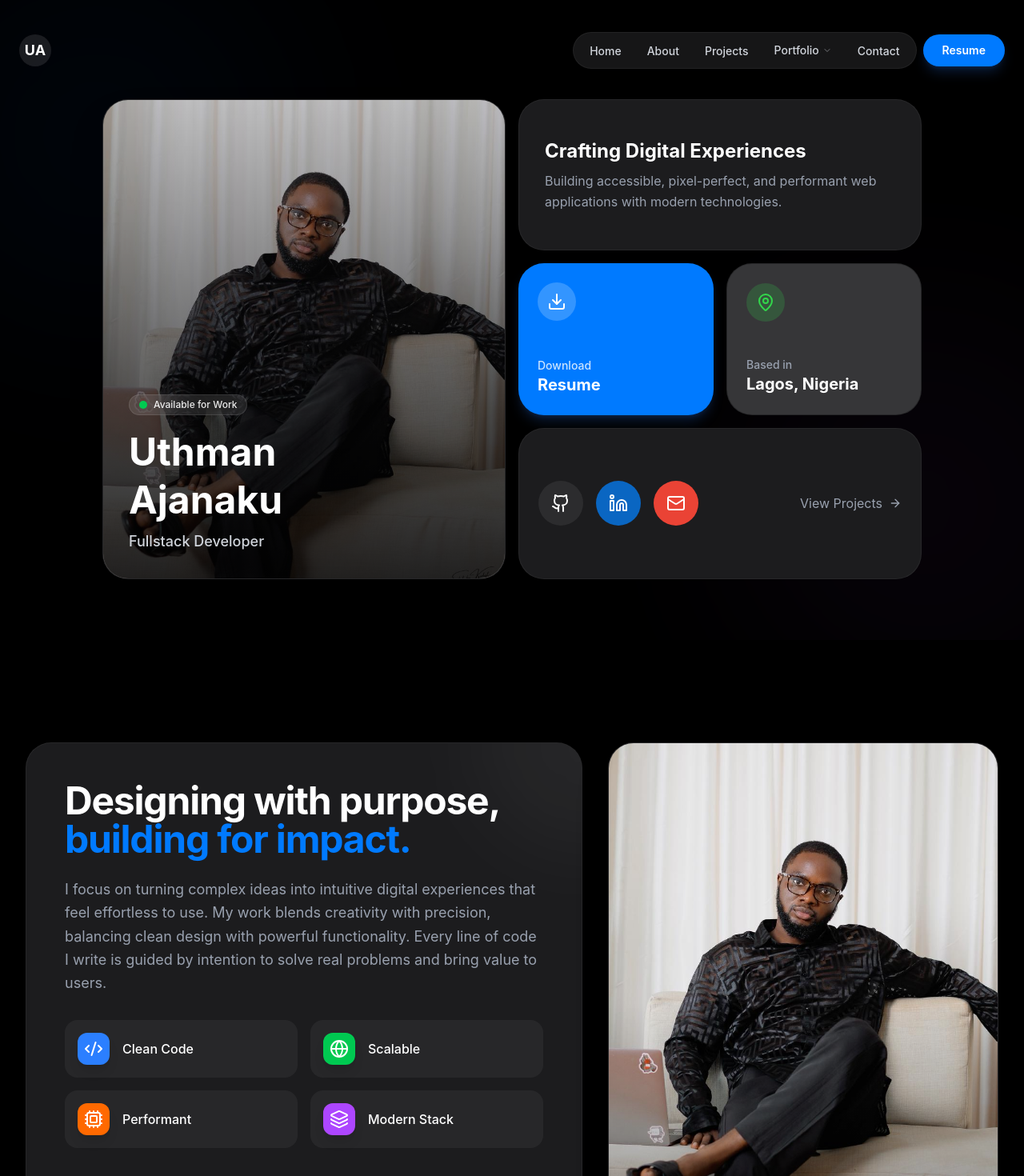
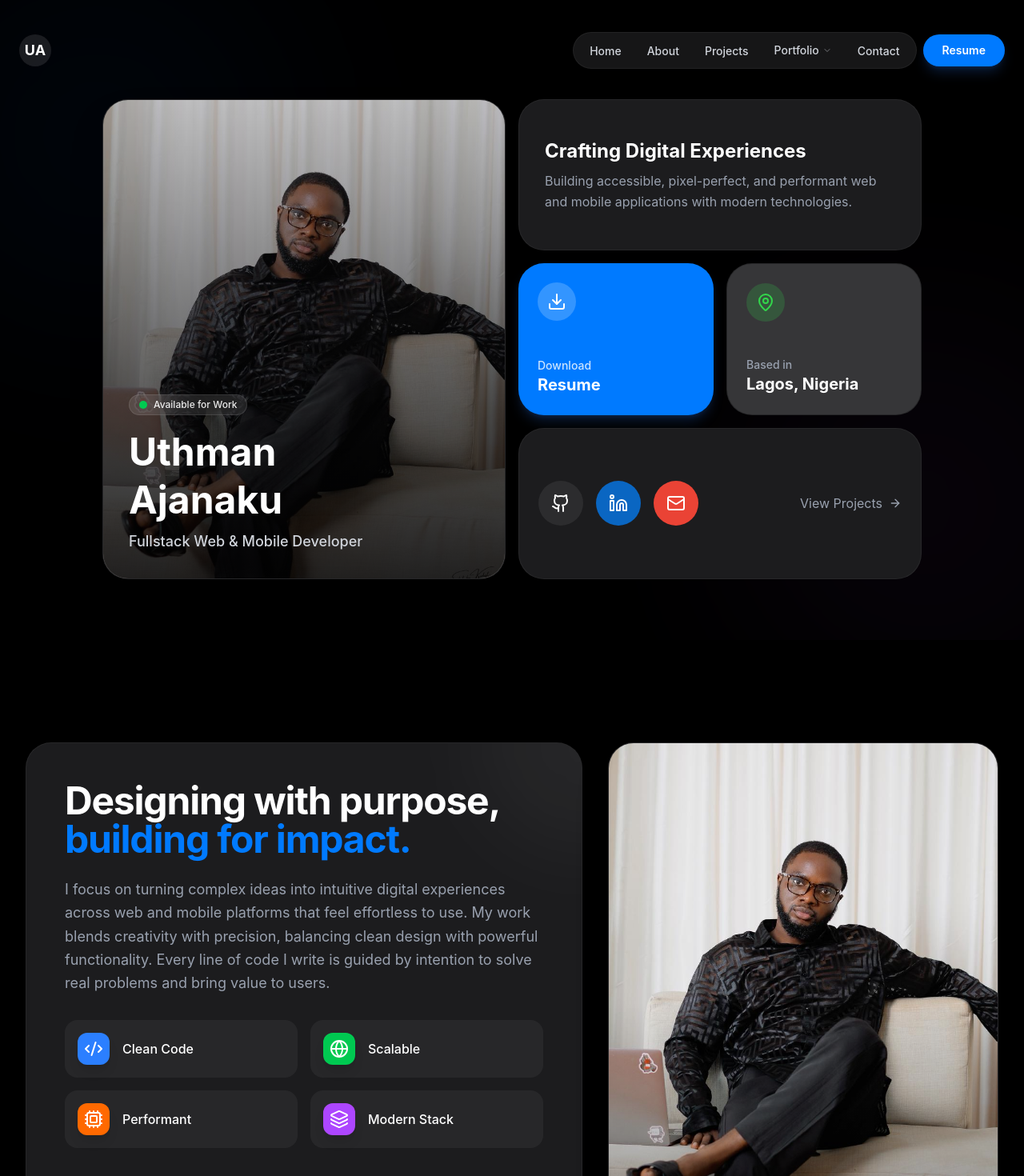
Before and after one commit to uthybuilds/portfolio, a React (Vite) app: page / in a window 1280 px wide. Shown: the top 1470 px of the page at 80% size. Built offline with nearby package versions, Linux system fonts and the light colour scheme; grey boxes are pictures that could not be loaded; a web font is replaced by a local one.

Commit message:
Update portfolio text to reflect Web & Mobile expertise

```diff
--- a/src/components/About.jsx
+++ b/src/components/About.jsx
@@ -75,10 +75,11 @@ const About = () => {
 
             <p className="text-gray-400 text-lg leading-relaxed font-normal mb-8">
               I focus on turning complex ideas into intuitive digital
-              experiences that feel effortless to use. My work blends creativity
-              with precision, balancing clean design with powerful
-              functionality. Every line of code I write is guided by intention
-              to solve real problems and bring value to users.
+              experiences across web and mobile platforms that feel effortless
+              to use. My work blends creativity with precision, balancing clean
+              design with powerful functionality. Every line of code I write is
+              guided by intention to solve real problems and bring value to
+              users.
             </p>
 
             <div className="grid grid-cols-1 sm:grid-cols-2 gap-4">
--- a/src/components/Hero.jsx
+++ b/src/components/Hero.jsx
@@ -1,6 +1,13 @@
 import { useEffect, useRef } from "react";
 import { gsap } from "gsap";
-import { ArrowRight, MapPin, Download, Github, Linkedin, Mail } from "lucide-react";
+import {
+  ArrowRight,
+  MapPin,
+  Download,
+  Github,
+  Linkedin,
+  Mail,
+} from "lucide-react";
 import ProfilePic from "../assets/profile.jpg";
 
 const Hero = () => {
@@ -19,7 +26,7 @@ const Hero = () => {
           stagger: 0.1,
           ease: "power3.out",
           delay: 0.2,
-        }
+        },
       );
     }, containerRef);
 
@@ -38,7 +45,6 @@ const Hero = () => {
       </div>
 
       <div className="w-full max-w-5xl mx-auto grid grid-cols-1 md:grid-cols-4 md:grid-rows-3 gap-4 h-auto md:h-[600px]">
-
         {/* 1. Main Profile Card (Large) */}
         <div className="bento-item col-span-1 md:col-span-2 md:row-span-3 bg-[#1c1c1e] rounded-[32px] p-8 relative overflow-hidden group border border-white/5 shadow-2xl">
           <div className="absolute inset-0 bg-gradient-to-b from-transparent to-black/80 z-10"></div>
@@ -53,12 +59,16 @@ const Hero = () => {
                 <span className="animate-ping absolute inline-flex h-full w-full rounded-full bg-green-400 opacity-75"></span>
                 <span className="relative inline-flex rounded-full h-2.5 w-2.5 bg-green-500"></span>
               </span>
-              <span className="text-xs font-medium text-white/90">Available for Work</span>
+              <span className="text-xs font-medium text-white/90">
+                Available for Work
+              </span>
             </div>
             <h1 className="text-4xl md:text-5xl font-bold text-white mb-2 leading-tight">
-              Uthman <br/> Ajanaku
+              Uthman <br /> Ajanaku
             </h1>
-            <p className="text-lg text-gray-300 font-medium">Fullstack Developer</p>
+            <p className="text-lg text-gray-300 font-medium">
+              Fullstack Web & Mobile Developer
+            </p>
           </div>
         </div>
 
@@ -68,7 +78,8 @@ const Hero = () => {
             Crafting Digital Experiences
           </h2>
           <p className="text-gray-400 leading-relaxed">
-            Building accessible, pixel-perfect, and performant web applications with modern technologies.
+            Building accessible, pixel-perfect, and performant web and mobile
+            applications with modern technologies.
           </p>
         </div>
 
@@ -82,7 +93,9 @@ const Hero = () => {
             <Download size={24} />
           </div>
           <div>
-            <span className="block text-white/80 text-sm font-medium">Download</span>
+            <span className="block text-white/80 text-sm font-medium">
+              Download
+            </span>
             <span className="block text-white text-xl font-bold">Resume</span>
           </div>
         </a>
@@ -90,34 +103,63 @@ const Hero = () => {
         {/* 4. Location (Square) */}
         <div className="bento-item col-span-1 md:col-span-1 md:row-span-1 bg-[#1c1c1e] rounded-[32px] p-6 flex flex-col justify-between items-start border border-white/5 relative overflow-hidden">
           {/* Abstract Map BG */}
-           <div className="absolute inset-0 opacity-20 grayscale" style={{backgroundImage: "url('https://api.mapbox.com/styles/v1/mapbox/dark-v10/static/3.3792,6.5244,12,0/300x300@2x?access_token=pk.eyJ1IjoidXdoeWJ1aWxkcyIsImEiOiJjbHZ1bnZ6MmEwMXZmMmpwZnY1ZTZ6bnFqIn0.X-S5qj5z4j5z4j5z4j5z4j')"}}></div>
+          <div
+            className="absolute inset-0 opacity-20 grayscale"
+            style={{
+              backgroundImage:
+                "url('https://api.mapbox.com/styles/v1/mapbox/dark-v10/static/3.3792,6.5244,12,0/300x300@2x?access_token=pk.eyJ1IjoidXdoeWJ1aWxkcyIsImEiOiJjbHZ1bnZ6MmEwMXZmMmpwZnY1ZTZ6bnFqIn0.X-S5qj5z4j5z4j5z4j5z4j')",
+            }}
+          ></div>
           <div className="p-3 bg-[#32D74B]/20 text-[#32D74B] rounded-full z-10">
             <MapPin size={24} />
           </div>
           <div className="z-10">
-            <span className="block text-gray-400 text-sm font-medium">Based in</span>
-            <span className="block text-white text-xl font-bold">Lagos, Nigeria</span>
+            <span className="block text-gray-400 text-sm font-medium">
+              Based in
+            </span>
+            <span className="block text-white text-xl font-bold">
+              Lagos, Nigeria
+            </span>
           </div>
         </div>
 
         {/* 5. Socials (Wide) */}
         <div className="bento-item col-span-1 md:col-span-2 md:row-span-1 bg-[#1c1c1e] rounded-[32px] p-6 flex items-center justify-between border border-white/5">
           <div className="flex gap-4">
-              <a href="https://github.com/uthybuilds" target="_blank" rel="noopener noreferrer" className="p-4 bg-[#2c2c2e] rounded-full text-white hover:bg-white hover:text-black transition-all hover:scale-110">
+            <a
+              href="https://github.com/uthybuilds"
+              target="_blank"
+              rel="noopener noreferrer"
+              className="p-4 bg-[#2c2c2e] rounded-full text-white hover:bg-white hover:text-black transition-all hover:scale-110"
+            >
               <Github size={24} />
             </a>
-              <a href="https://linkedin.com/in/uthman-ajanaku" target="_blank" rel="noopener noreferrer" className="p-4 bg-[#0A66C2] rounded-full text-white hover:brightness-110 transition-all hover:scale-110">
+            <a
+              href="https://linkedin.com/in/uthman-ajanaku"
+              target="_blank"
+              rel="noopener noreferrer"
+              className="p-4 bg-[#0A66C2] rounded-full text-white hover:brightness-110 transition-all hover:scale-110"
+            >
               <Linkedin size={24} />
             </a>
-              <a href="mailto:uthmanajanaku@gmail.com" className="p-4 bg-[#EA4335] rounded-full text-white hover:brightness-110 transition-all hover:scale-110">
+            <a
+              href="mailto:uthmanajanaku@gmail.com"
+              className="p-4 bg-[#EA4335] rounded-full text-white hover:brightness-110 transition-all hover:scale-110"
+            >
               <Mail size={24} />
             </a>
           </div>
-           <a href="#projects" className="hidden sm:flex items-center gap-2 text-gray-400 hover:text-white transition-colors group">
-              View Projects <ArrowRight size={16} className="group-hover:translate-x-1 transition-transform" />
+          <a
+            href="#projects"
+            className="hidden sm:flex items-center gap-2 text-gray-400 hover:text-white transition-colors group"
+          >
+            View Projects{" "}
+            <ArrowRight
+              size={16}
+              className="group-hover:translate-x-1 transition-transform"
+            />
           </a>
         </div>
-
       </div>
     </section>
   );
--- a/src/components/Projects.jsx
+++ b/src/components/Projects.jsx
@@ -109,7 +109,7 @@ const FeaturedProjects = () => {
         <div className="mb-16 flex flex-col items-start">
           <span className="text-blue-500 font-bold tracking-widest text-sm uppercase mb-2">Portfolio</span>
           <h2 className="text-4xl md:text-5xl font-bold text-white mb-4">
-            Selected Work
+            Selected Web & Mobile Work
           </h2>
         </div>
 
```
Lines whose indentation alone changed are shown as unchanged.
